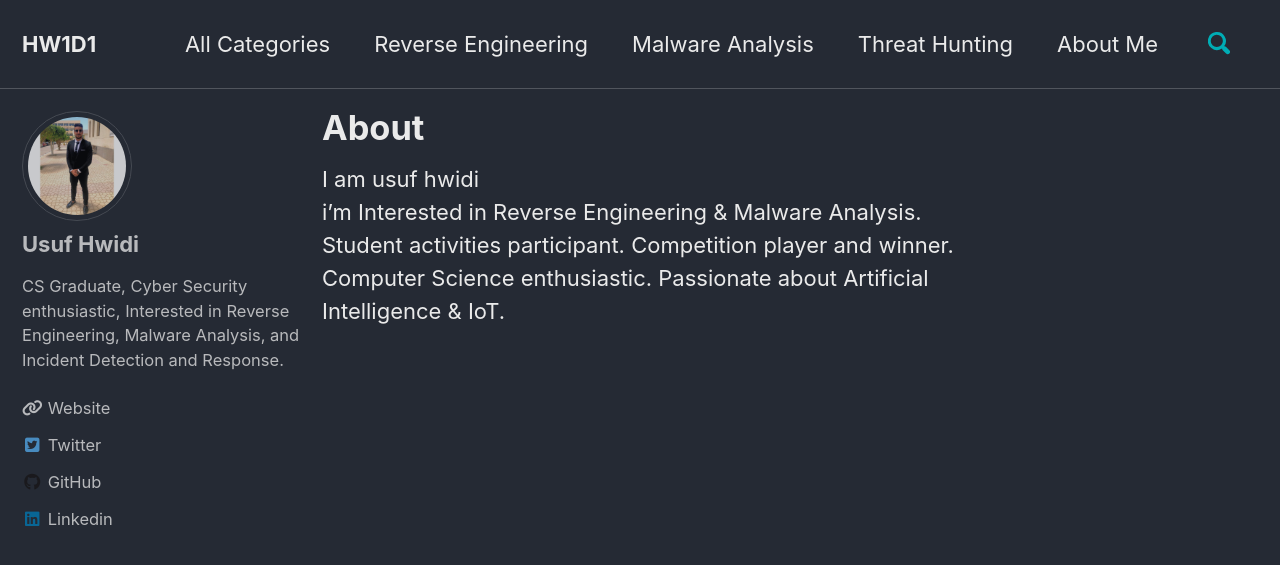
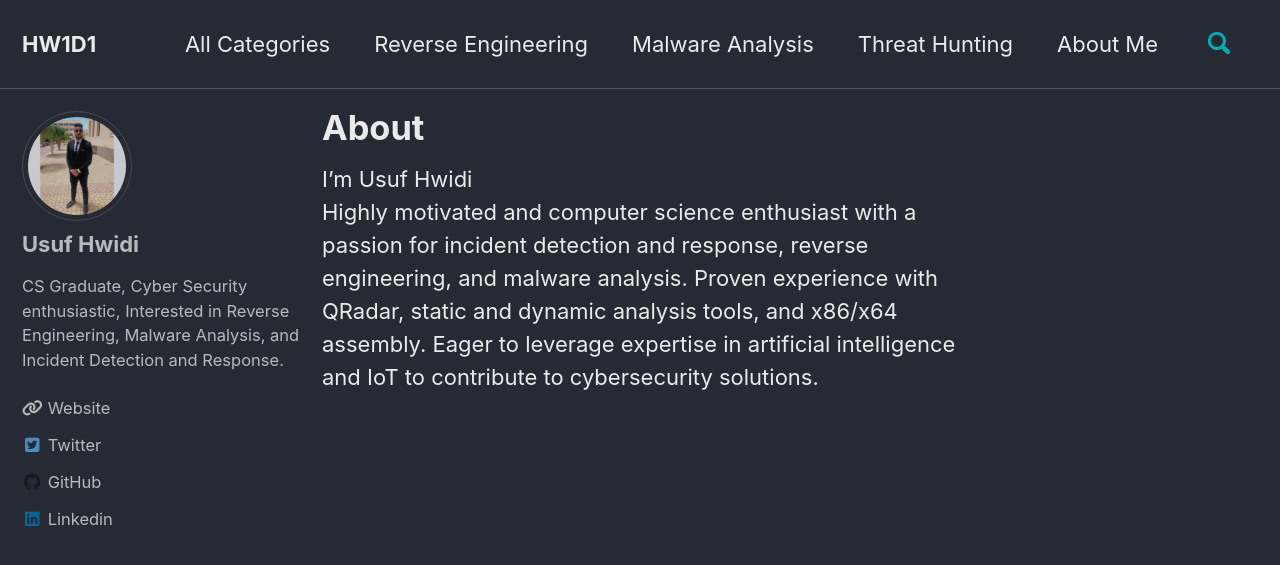
Before and after one commit to YoussefElsherbiiny/YoussefElsherbiiny.github.io, a Jekyll site: the page built from _pages/about.md, in a window 1280 px wide and 900 px high. Shown: the top 565 px of the window. Built offline with Jekyll 4.4.1, drawn with Linux system fonts in a browser that asks for light colours; cached includes are drawn as plain includes; nearby versions of some CDN libraries.

Commit message:
Update about.md

```diff
--- a/_pages/about.md
+++ b/_pages/about.md
@@ -2,7 +2,7 @@
 permalink: /about/
 title: "About"
 ---
-I am usuf hwidi <br>
-i'm Interested in Reverse Engineering & Malware Analysis. Student activities participant.
-Competition player and winner. Computer Science enthusiastic. Passionate about
-Artificial Intelligence & IoT.
+I'm Usuf Hwidi <br>
+Highly motivated and computer science enthusiast with a passion for incident detection and response, reverse engineering, and malware analysis.
+Proven experience with QRadar, static and dynamic analysis tools, and x86/x64 assembly.
+Eager to leverage expertise in artificial intelligence and IoT to contribute to cybersecurity solutions.
```
